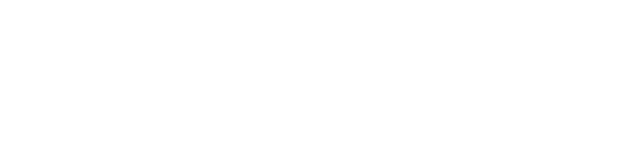
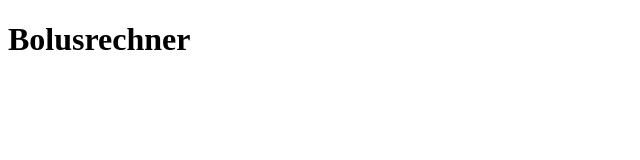
Before and after one commit to belavarga937/bolusrechner, a plain HTML site: page index.html in a window 1280 px wide. Shown: the whole page, without its empty margins (0-640 px from the left). Drawn offline with Linux system fonts and the light colour scheme.

Commit message:
Beispiel

```diff
--- a/index.html
+++ b/index.html
@@ -10,6 +10,6 @@
     <script src='script.js'></script>
 </head>
 <body>
-
+    <h1>Bolusrechner</h1>
 </body>
 </html>
```
